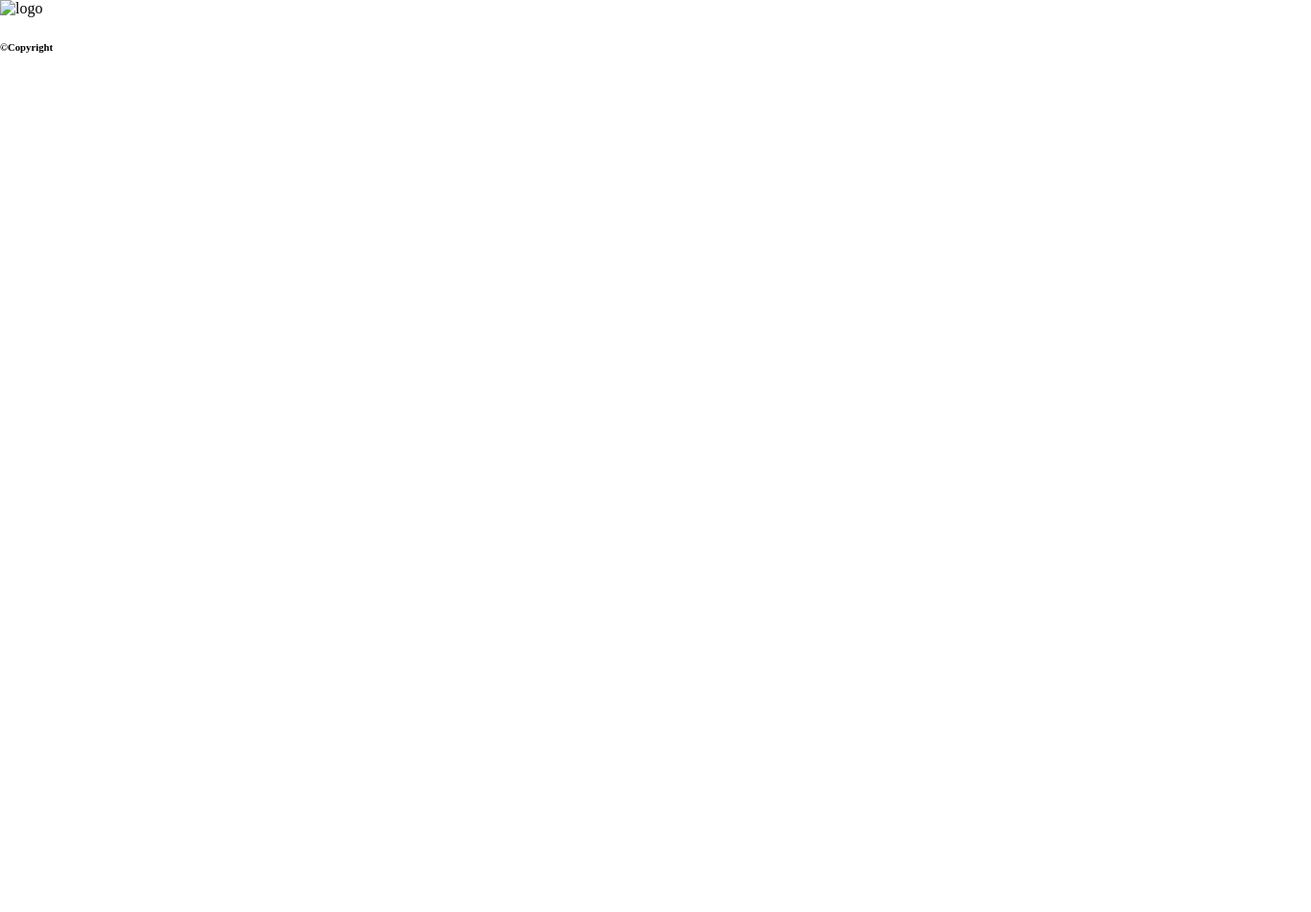
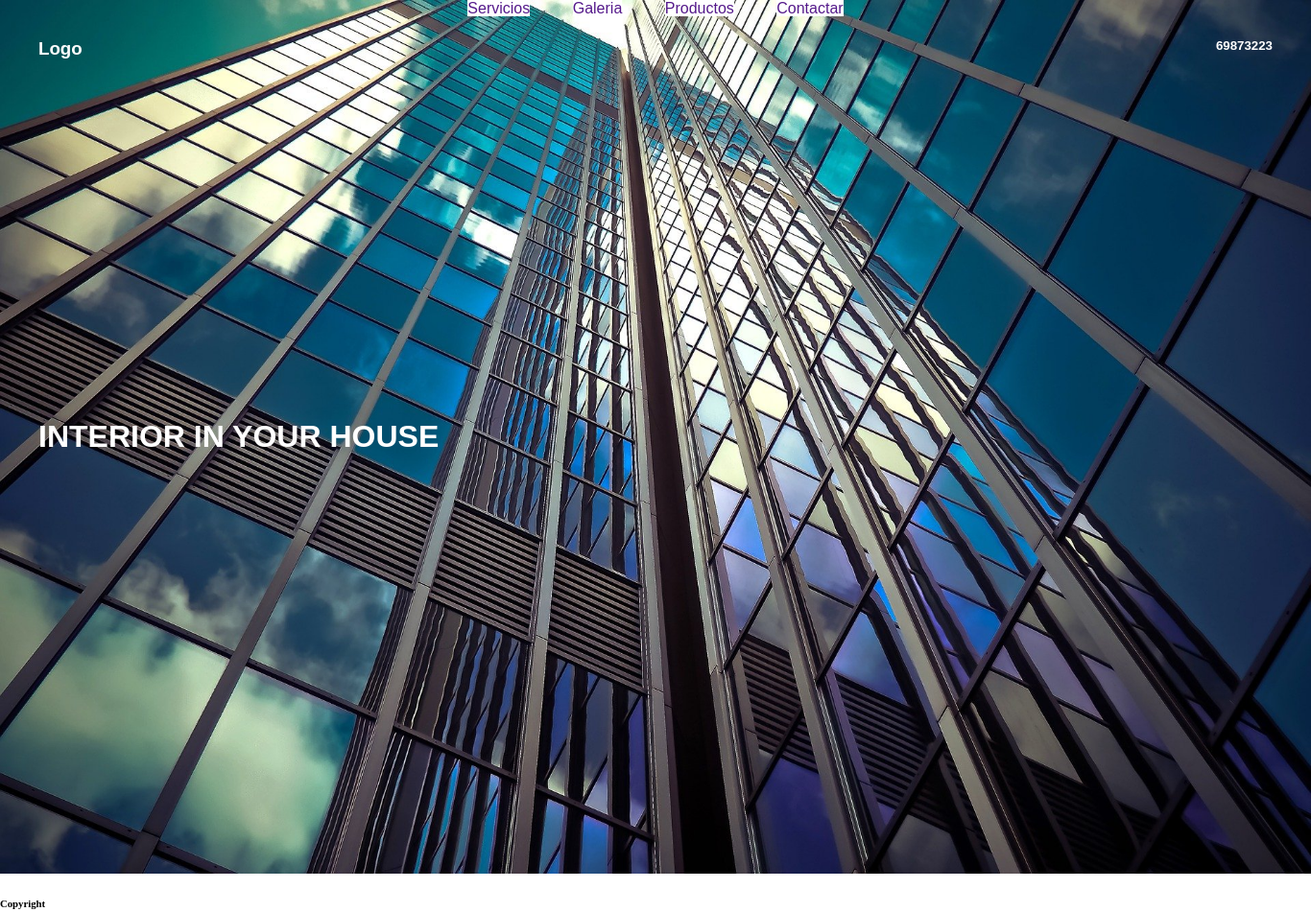
Before and after one commit to Paubic/proyectoviernes, a plain HTML site: page index.html in a window 1280 px wide. Shown: the whole page at 96% size, 1366 px wide, since content can reach past the window. Before the commit the page ends 800 px from the top, so only its background shows below. Drawn offline with Linux system fonts and the light colour scheme.

Commit message:
Estructura Header

```diff
--- /dev/null
+++ b/css/grid.css
@@ -0,0 +1,78 @@
+body{
+
+
+    justify-content: center;
+
+}
+
+.contenedor{
+
+    width: 1366px;
+
+}
+header{
+    display: grid;
+
+
+}
+
+
+img{
+
+    width: 100%;
+    display: grid;
+    grid-column: 1/2;
+    grid-row: 1/2;
+    grid-template-columns: repeat(3,1fr );
+    grid-template-rows: auto;
+
+}
+nav, h1, h3, h5, .texto{
+
+    grid-column: 1/2;
+    grid-row: 1/2;
+    font-family: sans-serif;
+}
+
+nav{
+
+    justify-self: center;
+
+
+}
+a{
+    margin: 20px;
+   background-color:  white;
+   justify-content: space-between;
+}
+
+h1{
+
+    display: flex;
+    align-items: center;
+    padding: 40px;
+    color:  white;
+}
+
+.texto{
+
+    color:  white;
+    display: flex;
+    align-items: center;
+    margin: 20px;
+
+
+}
+
+h5{
+    margin: 40px;
+    color:  white;
+    display: flex;
+    flex-direction: row-reverse;
+}
+
+h3{
+
+    color:  white;
+    margin: 40px;
+}
--- a/index.html
+++ b/index.html
@@ -8,16 +8,32 @@
         <link rel="stylesheet" href="main.css" />
     </head>
     <body>
+
+        <section class="contenedor">
         <!-- HEADER -->
         <header>
-            <img src="./img/logo.svg" alt="logo">
-            <nav class="menu"></nav>
+
+                <img class="edificio" src="./img/banneredificio.jpg" alt="banneredificio"/>
+
+            <h3 class="Logo">Logo</h3>
+            <nav>
+                <a href="" >Servicios</a>
+                <a href="">Galeria</a>
+                <a href="">Productos</a>
+                <a href="">Contactar</a>
+            </nav>
+
+            <h5>69873223</h5>
+            <h1>INTERIOR IN YOUR HOUSE</h1>
+           <!--<p class="texto">Lorem ipsum dolor sit amet consectetur adipisicing elit. Nesciunt, doloribus.</p>-->
         </header>
         <!-- MAIN -->
         <main></main>
         <!-- FOOTER -->
         <footer>
-            <h6 class="copy">&copy;Copyright</h6>
+          <h6 class="copy">Copyright</h6>
         </footer>
+
+    </section>
     </body>
 </html>
--- a/main.css
+++ b/main.css
@@ -10,3 +10,6 @@
 @import url(./css/header.css);
 @import url(./css/footer.css);
 @import url(./css/layout.css);
+
+/* Grid */
+@import url(./css/grid.css);
```
Also changed, not shown: img/banneredificio.jpg (added), paginaGrid.html (added).
